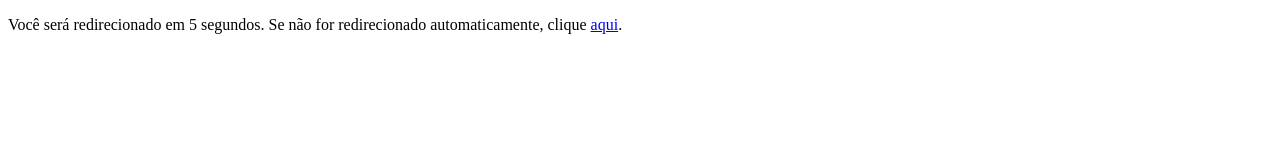
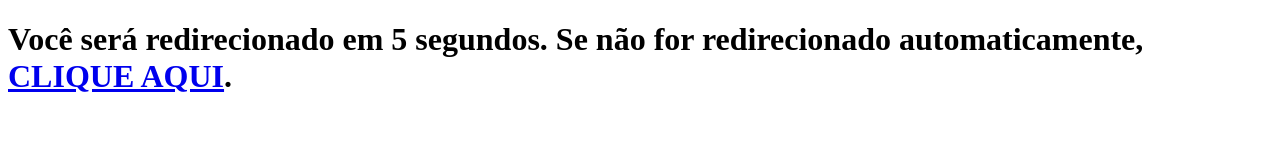
Before and after one commit to carlosfzdev/doom-pdf-site, a plain HTML site: page index.html in a window 1280 px wide. Drawn offline with Linux system fonts and the light colour scheme.

Commit message:
Update index.html

```diff
--- a/index.html
+++ b/index.html
@@ -6,6 +6,6 @@
     <title>Redirecionando...</title>
 </head>
 <body>
-    <p>Você será redirecionado em 5 segundos. Se não for redirecionado automaticamente, clique <a href="https://doompdf.vercel.app/doom.pdf">aqui</a>.</p>
+    <h1>Você será redirecionado em 5 segundos. Se não for redirecionado automaticamente, <a href="https://doompdf.vercel.app/doom.pdf">CLIQUE AQUI</a>.</h1>
 </body>
 </html>
```
